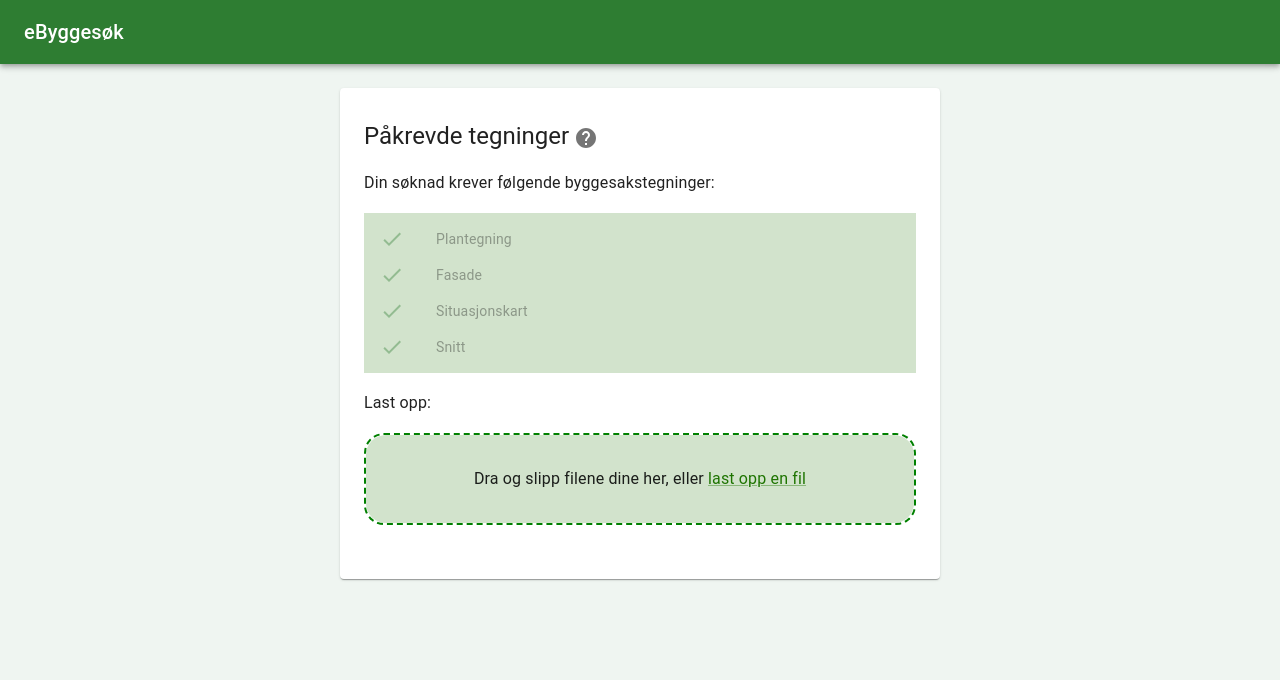
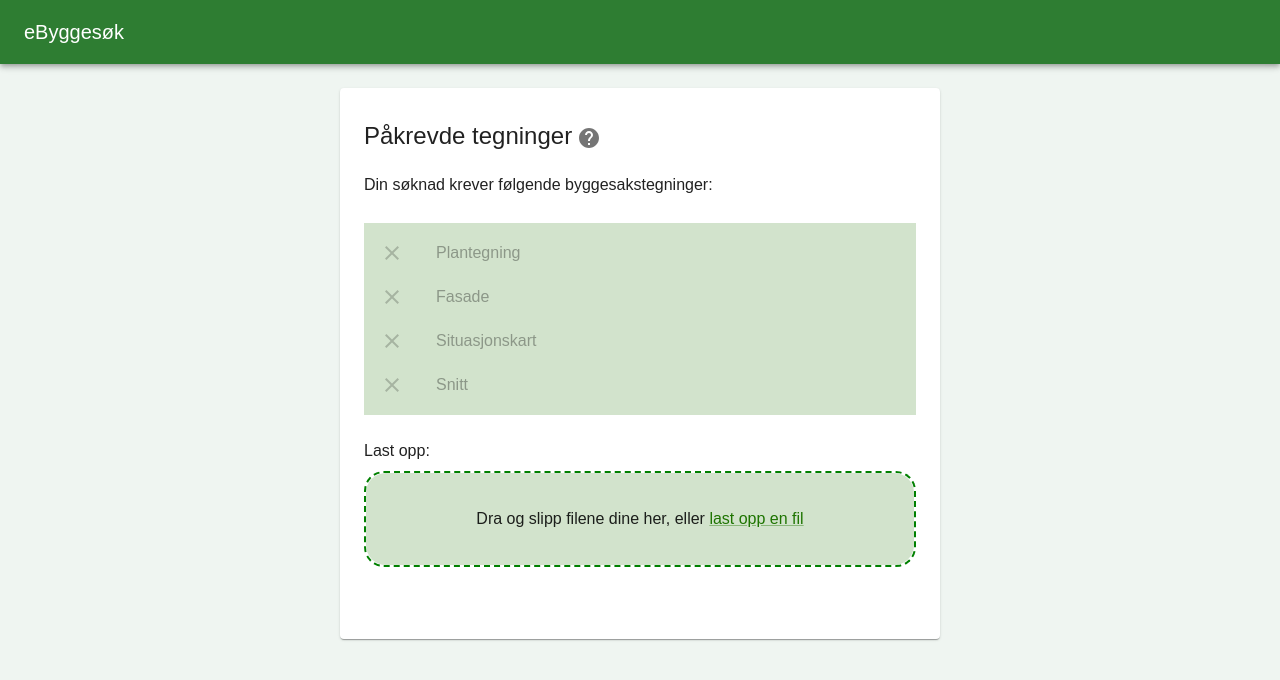
Before and after one commit to kartAI/CADAiD-webapp, a React (Create React App) app: page / in a window 1280 px wide. Shown: the top 680 px of the page. Built offline with nearby package versions, Linux system fonts and the light colour scheme.

Commit message:
design fix

```diff
--- a/src/Components/Checklist.tsx
+++ b/src/Components/Checklist.tsx
@@ -1,12 +1,25 @@
 import Box from '@mui/system/Box';
-import { List, ListItem, ListItemIcon, ListItemText } from '@mui/material';
+import { Dialog, DialogContent, DialogTitle, IconButton, List, ListItem, ListItemIcon, ListItemText, Typography } from '@mui/material';
 import CheckIcon from '@mui/icons-material/Check'
+import { useState } from 'react';
+import CloseIcon from '@mui/icons-material/Close';
+import HelpOutlineIcon from '@mui/icons-material/HelpOutline';
+import ClearIcon from '@mui/icons-material/Clear';
 
 type Props = {
     drawingTypes: Array<string>
 }
 
+const dialogcontent = {
+    "Plantegning": 'Plan info',
+    "Fasade": 'fasade',
+    "Situasjonskart": 'situasjon info',
+    'Snitt': 'snitt info'
+}
+
 export default function Checklist({drawingTypes}: Props) {
+    const [open, setOpen] = useState(false)
+    const [type, setType] = useState<string>()
 
     const drawing_types = [
         "Plantegning",
@@ -15,18 +28,55 @@ export default function Checklist({drawingTypes}: Props) {
         'Snitt'
     ]
 
+    const toggleDialog = () => setOpen(x => !x)
+
+    const handleDialog = (type: string) => {
+        setOpen(true)
+        setType(type)
+    }
+
+
     return(
+        <>
         <Box style={{ backgroundColor: 'rgba(30, 116, 0, 0.2)'}}>
             <List dense={true}>
                 {drawing_types.map((type, i) => (
                     <ListItem disabled={!drawingTypes.includes(type.toLocaleLowerCase())} key={`${i}-${type}`}>
                         <ListItemIcon>
-                            <CheckIcon color='success'/>
+                            {!drawingTypes.includes(type.toLocaleLowerCase()) ? <ClearIcon/> : <CheckIcon color='success'/>}
+
                         </ListItemIcon>
-                        <ListItemText primary={type}/>
+                        <ListItemText primary={<Typography variant='subtitle1'>{type}</Typography>} style={{ cursor: 'default'}} />
+                        {/* <ListItemIcon onClick={() => handleDialog(type)}>
+                            <HelpOutlineIcon fontSize='small'/>
+                        </ListItemIcon> */}
                     </ListItem>
                 ))}
             </List>
         </Box>
+        <Dialog onClose={toggleDialog} open={open}>
+            <DialogTitle sx={{ m: 0, p: 2 }}>
+                {type}
+            </DialogTitle>
+            <IconButton
+                aria-label="close"
+                onClick={toggleDialog}
+                sx={{
+                    position: 'absolute',
+                    right: 8,
+                    top: 8,
+                    color: (theme) => theme.palette.grey[500],
+                }}
+            >
+                <CloseIcon />
+            </IconButton>
+            <DialogContent dividers>
+                <Typography gutterBottom>
+                    {/* @ts-ignore */}
+                    {dialogcontent[type!]}
+                </Typography>
+            </DialogContent>
+        </Dialog>
+        </>
     );
 }
--- a/src/Components/DropBox.tsx
+++ b/src/Components/DropBox.tsx
@@ -30,7 +30,7 @@ const DropBox = ({ onDrop }: Props) => {
     return (
 
         <Box component="section"sx={{ border: '2px dashed green', borderRadius: '20px'}}>
-            <Box {...getRootProps()} style={{ backgroundColor: 'rgba(30, 116, 0, 0.2)', borderRadius: '20px'}}>
+            <Box {...getRootProps()} style={{ backgroundColor: 'rgba(30, 116, 0, 0.2)', borderRadius: '20px', cursor: 'pointer'}} >
                 <Box pt={4} pb={4}>
                     <Box display='flex'
                         flexDirection='row'
@@ -39,7 +39,7 @@ const DropBox = ({ onDrop }: Props) => {
                         gap={2}>
                             <input {...getInputProps()} />
 
-                            <Typography variant='body1' textAlign='center'>
+                            <Typography variant='subtitle1' textAlign='center' style={{ cursor: 'pointer'}}>
                                Dra og slipp filene dine her, eller <Link color='#1e7400' variant='inherit'>
                                 last opp en fil
                             </Link>
--- a/src/ListOfDocuments.tsx
+++ b/src/ListOfDocuments.tsx
@@ -3,6 +3,7 @@ import { Tooltip, Box, IconButton, LinearProgress, Link, Alert} from "@mui/mater
 import DeleteIcon from '@mui/icons-material/Delete';
 import ErrorOutlineRoundedIcon from '@mui/icons-material/ErrorOutlineRounded';
 import { useState } from "react";
+import WarningAmberIcon from '@mui/icons-material/WarningAmber';
 
 type Props = {
     files: UploadedFile[]
@@ -20,6 +21,8 @@ export default function ListOfDocs ( {files, onDelete, loading}: Props) {
 
     const req = ['cardinal_direction', 'room_names', 'scale']
 
+
+
     return(
         <>
 
@@ -34,10 +37,11 @@ export default function ListOfDocs ( {files, onDelete, loading}: Props) {
                         <Box gap={1}>
                         {/* <Tooltip title={file.file_name}> */}
                             <Link
+                                style={{ cursor: ((isNotValid || typeof file.drawing_type === 'string')? 'pointer' : 'default') }}
                                 component="button"
                                 variant="subtitle1"
                                 onClick={() => toggleExpand(file.file_name)}
-                                underline="hover"
+                                underline={(isNotValid || typeof file.drawing_type === 'string') ? "hover" : 'none'}
                                 color='#000'
                                 >
                                     {file.file_name}
@@ -51,21 +55,33 @@ export default function ListOfDocs ( {files, onDelete, loading}: Props) {
                                 </IconButton>
                             </Tooltip>
                             }
+                            {typeof file.drawing_type === 'string' &&
+                                <Tooltip title="Filen inneholder mangler. Klikk for detaljer">
+                                    <IconButton onClick={() => toggleExpand(file.file_name)}>
+                                        <WarningAmberIcon color="error"/>
+                                    </IconButton>
+                                </Tooltip>
+                            }
                         </Box>
+                        <Tooltip title='Slett fil'>
                             <IconButton edge="end" onClick={() => onDelete(file.file_name)}>
                                 <DeleteIcon />
                             </IconButton>
+                        </Tooltip>
+                    </Box>
                 </Box>
                 {loading[file.file_name] &&
                     <LinearProgress color="inherit" />
                 }
-                        </Box>
-                    {expanded[file.file_name] && isNotValid &&
+                {expanded[file.file_name] && (isNotValid || typeof file.drawing_type === 'string') &&
                     <>
+                        {typeof file.drawing_type === 'string' &&
+                             <Alert severity="error" icon={<WarningAmberIcon/>}>{file.drawing_type}</Alert>
+                        }
                         {req.map(r => (
                             <>
                             {file[r as keyof UploadedFile]?.length &&
-                                    <Alert severity="warning">{file[r as keyof UploadedFile]}</Alert>
+                                <Alert severity="warning" icon={<ErrorOutlineRoundedIcon/>}>{file[r as keyof UploadedFile]}</Alert>
                             }
                             </>
                         ))}
--- a/src/UploadFiles.tsx
+++ b/src/UploadFiles.tsx
@@ -3,7 +3,7 @@ import DropBox from "./Components/DropBox"
 import { UploadedFile } from "./types";
 import Checklist from "./Components/Checklist";
 import ListOfDocs from './ListOfDocuments';
-import { Typography } from "@mui/material";
+import { Box, Typography } from "@mui/material";
 
 
 const UploadFiles = () => {
@@ -56,17 +56,17 @@ const UploadFiles = () => {
 
     return (
         <>
-            <Typography>
+            <Typography variant="subtitle1">
               Din søknad krever følgende byggesakstegninger:
             </Typography>
             <br/>
             <Checklist drawingTypes={drawingTypes}/>
             <br/>
-            <Typography>
+            <Typography variant="body1">
               Last opp:
             </Typography>
 
-            <br/>
+            <Box mt={1}/>
 
             <DropBox
                 onDrop={handleUpload}
--- a/src/index.tsx
+++ b/src/index.tsx
@@ -1,14 +1,25 @@
 import React from 'react';
 import ReactDOM from 'react-dom/client';
 import App from './App';
-import { createTheme } from '@mui/material/styles'
+import { ThemeProvider, createTheme } from '@mui/material/styles'
 import { GlobalStyle } from './globalStyle';
+import { CssBaseline } from '@mui/material';
 
+
+const theme = createTheme({
+  typography: {
+    fontFamily: 'sans-serif',
+
+  },
+});
 
 const root = ReactDOM.createRoot(document.getElementById("root")!);
 root.render(
   <>
-    <App/>
+    <ThemeProvider theme={theme}>
+      <CssBaseline />
+      <App/>
+    </ThemeProvider>
     <GlobalStyle/>
-    </>
+  </>
 )
```
Lines whose indentation alone changed are shown as unchanged.
